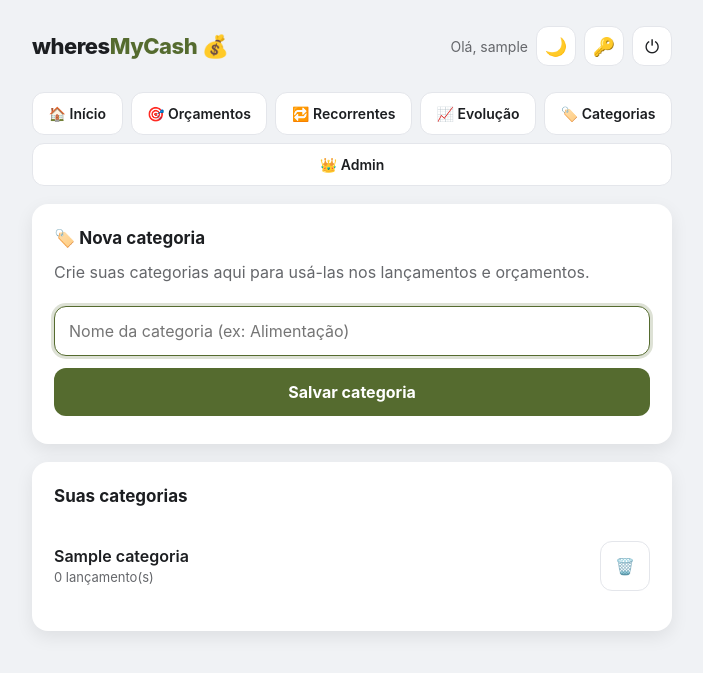
After one commit to wotocoskig/whereMyCash, a Flask app: page /categorias in a window 1280 px wide. The commit adds this page. Shown: the top 673 px of the page, without its empty margins (288-991 px from the left). Run offline with Flask 3, Linux system fonts and the light colour scheme; the visitor is signed in with stand-in values (Sample User, id 1); tables that the repository leaves empty hold one stand-in row (values such as "Sample post").

Commit message:
feat: pagina de Categorias + match de orcamento sem diferenciar caixa
- Bug: orcamento nao associava por diferenca de maiusc/minusc/espaco. Agora o
  agrupamento do grafico e o match de orcamento sao case-insensitive (lower+strip)
- Nova tabela 'categorias' e pagina /categorias (criar/listar/excluir), com
  nome UNIQUE por usuario (COLLATE NOCASE, sem duplicar por caixa)
- Sugestoes de categoria (datalist) = gerenciadas + usadas, em index/editar/
  orcamentos/recorrentes
- Menu: 'Categorias' no lugar de 'Senha'; trocar senha vira icone no topo

```diff
--- a/app.py
+++ b/app.py
@@ -101,13 +101,20 @@ def add_months(iso, n):
 
 
 def categorias_do_usuario(conn, uid):
-    """Lista (ordenada, sem repetir) as categorias que o usuário já usou."""
-    rows = conn.execute(
-        "SELECT DISTINCT categoria FROM transacoes "
-        "WHERE usuario_id = ? AND categoria <> '' ORDER BY categoria COLLATE NOCASE",
+    """Lista de categorias para sugestão: as gerenciadas + as já usadas em
+    lançamentos, sem repetir (ignora maiúsc/minúsc) e em ordem alfabética."""
+    nomes = {}  # chave lower -> nome de exibição
+    for r in conn.execute(
+        "SELECT nome FROM categorias WHERE usuario_id = ? ORDER BY nome COLLATE NOCASE",
         (uid,),
-    ).fetchall()
-    return [r["categoria"] for r in rows]
+    ):
+        nomes.setdefault(r["nome"].strip().lower(), r["nome"].strip())
+    for r in conn.execute(
+        "SELECT DISTINCT categoria FROM transacoes WHERE usuario_id = ? AND categoria <> ''",
+        (uid,),
+    ):
+        nomes.setdefault(r["categoria"].strip().lower(), r["categoria"].strip())
+    return sorted(nomes.values(), key=str.lower)
 
 
 def eh_ultimo_admin(conn, uid):
@@ -177,6 +184,17 @@ def init_db():
     if tem_admin == 0 and total_users > 0:
         primeiro = conn.execute("SELECT id FROM users ORDER BY id LIMIT 1").fetchone()[0]
         conn.execute("UPDATE users SET is_admin = 1 WHERE id = ?", (primeiro,))
+
+    # Categorias gerenciadas pelo usuário. COLLATE NOCASE no nome faz o UNIQUE
+    # tratar "Mercado" e "mercado" como a mesma categoria (sem duplicar).
+    conn.execute("""
+        CREATE TABLE IF NOT EXISTS categorias (
+            id         INTEGER PRIMARY KEY AUTOINCREMENT,
+            usuario_id INTEGER NOT NULL,
+            nome       TEXT    NOT NULL COLLATE NOCASE,
+            UNIQUE (usuario_id, nome)
+        )
+    """)
 
     # Orçamentos: limite de gasto por categoria, por usuário (um por categoria).
     conn.execute("""
@@ -441,6 +459,8 @@ def index():
         "SELECT categoria, limite FROM orcamentos WHERE usuario_id = ?",
         (uid,),
     ).fetchall()
+    # Sugestões de categoria: gerenciadas + já usadas (sem repetir por caixa).
+    categorias = categorias_do_usuario(conn, uid)
     conn.close()
 
     # Meses disponíveis para o filtro (do mais recente ao mais antigo).
@@ -449,9 +469,6 @@ def index():
         {t["data"][:7] for t in todas if t["data"]} | {mes_atual},
         reverse=True,
     )
-
-    # Lista personalizada de categorias: as que o próprio usuário já usou.
-    categorias = sorted({t["categoria"] for t in todas if t["categoria"]}, key=str.lower)
 
     # Recorte do mês: alimenta os cards de resumo, o gráfico e o status de pagamento.
     if mes_sel != 'todos':
@@ -472,27 +489,32 @@ def index():
     total_pago = total_despesas - total_a_pagar
     pct_pago = (total_pago / total_despesas * 100) if total_despesas else 0
 
-    # Gastos por categoria (só DESPESA) para o gráfico
-    gastos = {}
+    # Gastos por categoria (só DESPESA), agrupados SEM diferenciar maiúsc/minúsc
+    # nem espaços — assim "Mercado", "mercado" e "Mercado " contam como uma só.
+    gasto_por_chave = {}   # categoria normalizada (lower) -> total
+    nome_por_chave = {}    # categoria normalizada -> nome de exibição (1º visto)
     for t in tx_mes:
         if t["tipo"] == "DESPESA":
-            gastos[t["categoria"]] = gastos.get(t["categoria"], 0) + t["valor"]
+            cat = (t["categoria"] or "").strip()
+            chave = cat.lower()
+            gasto_por_chave[chave] = gasto_por_chave.get(chave, 0) + t["valor"]
+            nome_por_chave.setdefault(chave, cat)
 
-    maior = max(gastos.values()) if gastos else 0
+    maior = max(gasto_por_chave.values()) if gasto_por_chave else 0
     resumo = [
         {
-            "categoria": cat,
+            "categoria": nome_por_chave[chave],
             "total": total,
             "pct_barra": (total / maior * 100) if maior else 0,
             "pct_total": (total / total_despesas * 100) if total_despesas else 0,
         }
-        for cat, total in sorted(gastos.items(), key=lambda x: x[1], reverse=True)
+        for chave, total in sorted(gasto_por_chave.items(), key=lambda x: x[1], reverse=True)
     ]
 
-    # Orçamentos: compara o gasto do mês na categoria com o limite definido.
+    # Orçamentos: compara o gasto do mês na categoria com o limite (case-insensitive).
     orcamentos_status = []
     for o in orcamentos_db:
-        gasto = gastos.get(o["categoria"], 0)
+        gasto = gasto_por_chave.get((o["categoria"] or "").strip().lower(), 0)
         limite = o["limite"]
         pct = (gasto / limite * 100) if limite else 0
         orcamentos_status.append({
@@ -810,6 +832,62 @@ def excluir_recorrente(id):
     return redirect(url_for('recorrentes'))
 
 
+# ---- Categorias: gerenciar a lista de categorias ----
+
+@app.route('/categorias', methods=['GET', 'POST'])
+@login_required
+def categorias():
+    uid = session['usuario_id']
+    conn = get_db()
+
+    if request.method == 'POST':
+        nome = request.form.get('nome', '').strip()
+        if not nome:
+            flash("Digite um nome de categoria.", "erro")
+        else:
+            try:
+                conn.execute(
+                    "INSERT INTO categorias (usuario_id, nome) VALUES (?, ?)",
+                    (uid, nome),
+                )
+                conn.commit()
+                flash("Categoria criada. 🏷️", "ok")
+            except sqlite3.IntegrityError:
+                flash("Você já tem uma categoria com esse nome.", "erro")
+        conn.close()
+        return redirect(url_for('categorias'))
+
+    lista = conn.execute(
+        "SELECT * FROM categorias WHERE usuario_id = ? ORDER BY nome COLLATE NOCASE",
+        (uid,),
+    ).fetchall()
+    # Quantos lançamentos usam cada categoria (case-insensitive), para informar.
+    usos = {}
+    for r in conn.execute(
+        "SELECT categoria, COUNT(*) AS n FROM transacoes "
+        "WHERE usuario_id = ? AND categoria <> '' GROUP BY categoria COLLATE NOCASE",
+        (uid,),
+    ):
+        usos[r["categoria"].strip().lower()] = usos.get(r["categoria"].strip().lower(), 0) + r["n"]
+    conn.close()
+
+    return render_template('categorias.html', categorias=lista, usos=usos)
+
+
+@app.route('/categorias/excluir/<int:id>', methods=['POST'])
+@login_required
+def excluir_categoria(id):
+    # Remove só o item da lista gerenciada; os lançamentos existentes não mudam.
+    conn = get_db()
+    conn.execute(
+        "DELETE FROM categorias WHERE id = ? AND usuario_id = ?",
+        (id, session['usuario_id']),
+    )
+    conn.commit()
+    conn.close()
+    return redirect(url_for('categorias'))
+
+
 # ---- Exportar transações em CSV (backup / análise no Excel) ----
 
 @app.route('/exportar')
--- a/templates/base.html
+++ b/templates/base.html
@@ -205,6 +205,7 @@
                 {% endif %}
                 <button class="icon-btn" id="btnTema" onclick="alternarTema()" title="Alternar tema">🌙</button>
                 {% if session.get('usuario_id') %}
+                    <a class="icon-btn" href="{{ url_for('trocar_senha') }}" title="Trocar senha">🔑</a>
                     <a class="icon-btn" href="{{ url_for('logout') }}" title="Sair">⏻</a>
                 {% endif %}
             </div>
@@ -216,7 +217,7 @@
                 <a href="{{ url_for('orcamentos') }}">🎯 Orçamentos</a>
                 <a href="{{ url_for('recorrentes') }}">🔁 Recorrentes</a>
                 <a href="{{ url_for('evolucao') }}">📈 Evolução</a>
-                <a href="{{ url_for('trocar_senha') }}">🔑 Senha</a>
+                <a href="{{ url_for('categorias') }}">🏷️ Categorias</a>
                 {% if eh_admin %}
                     <a href="{{ url_for('admin') }}">👑 Admin</a>
                 {% endif %}
--- /dev/null
+++ b/templates/categorias.html
@@ -0,0 +1,43 @@
+{% extends "base.html" %}
+{% block title %}Categorias{% endblock %}
+
+{% block extra_css %}
+        .cat-item { display: flex; align-items: center; justify-content: space-between; padding: 12px 0; border-bottom: 1px solid var(--border); }
+        .cat-item:last-child { border-bottom: none; }
+        .cat-nome { font-weight: 600; }
+        .cat-uso { color: var(--muted); font-size: 13px; }
+{% endblock %}
+
+{% block conteudo %}
+    <div class="card">
+        <h3>🏷️ Nova categoria</h3>
+        <p class="muted" style="margin-top: -6px;">Crie suas categorias aqui para usá-las nos lançamentos e orçamentos.</p>
+        <form action="{{ url_for('categorias') }}" method="POST">
+            <input type="hidden" name="csrf" value="{{ csrf }}">
+            <input type="text" name="nome" placeholder="Nome da categoria (ex: Alimentação)" required autofocus>
+            <button type="submit" class="btn">Salvar categoria</button>
+        </form>
+    </div>
+
+    <div class="card">
+        <h3>Suas categorias</h3>
+        {% if categorias %}
+            {% for c in categorias %}
+                <div class="cat-item">
+                    <div>
+                        <div class="cat-nome">{{ c.nome }}</div>
+                        <div class="cat-uso">{{ usos.get(c.nome|lower, 0) }} lançamento(s)</div>
+                    </div>
+                    <form action="{{ url_for('excluir_categoria', id=c.id) }}" method="POST"
+                          data-confirmar="Excluir a categoria '{{ c.nome }}'? Os lançamentos já feitos continuam." data-perigo
+                          style="width: auto;">
+                        <input type="hidden" name="csrf" value="{{ csrf }}">
+                        <button type="submit" class="btn-acao">🗑️</button>
+                    </form>
+                </div>
+            {% endfor %}
+        {% else %}
+            <p class="muted" style="font-style: italic;">Nenhuma categoria cadastrada ainda. Crie a primeira acima! 👆</p>
+        {% endif %}
+    </div>
+{% endblock %}
```
Also changed, not shown: CLAUDE.md (+9 -4 lines).
